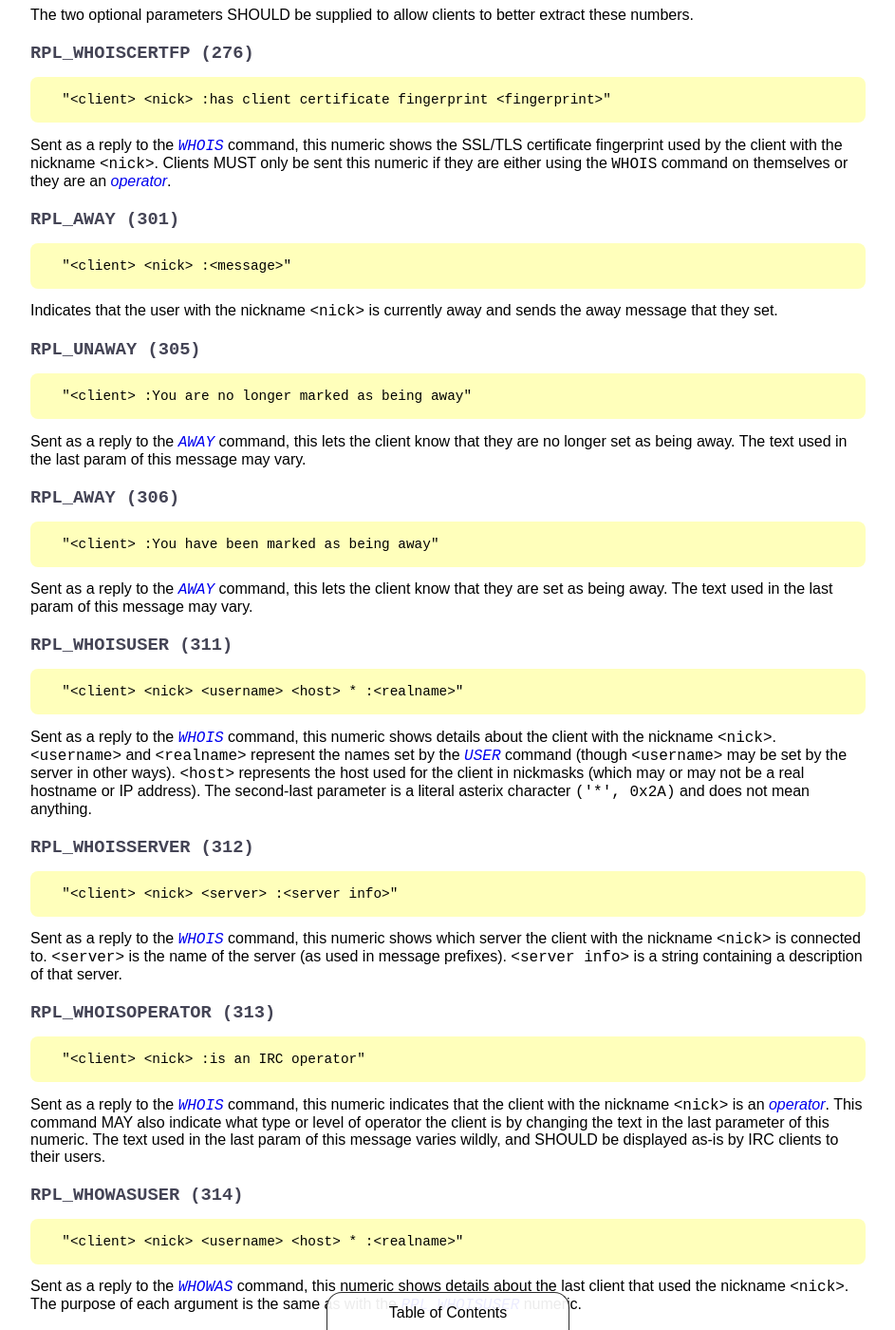
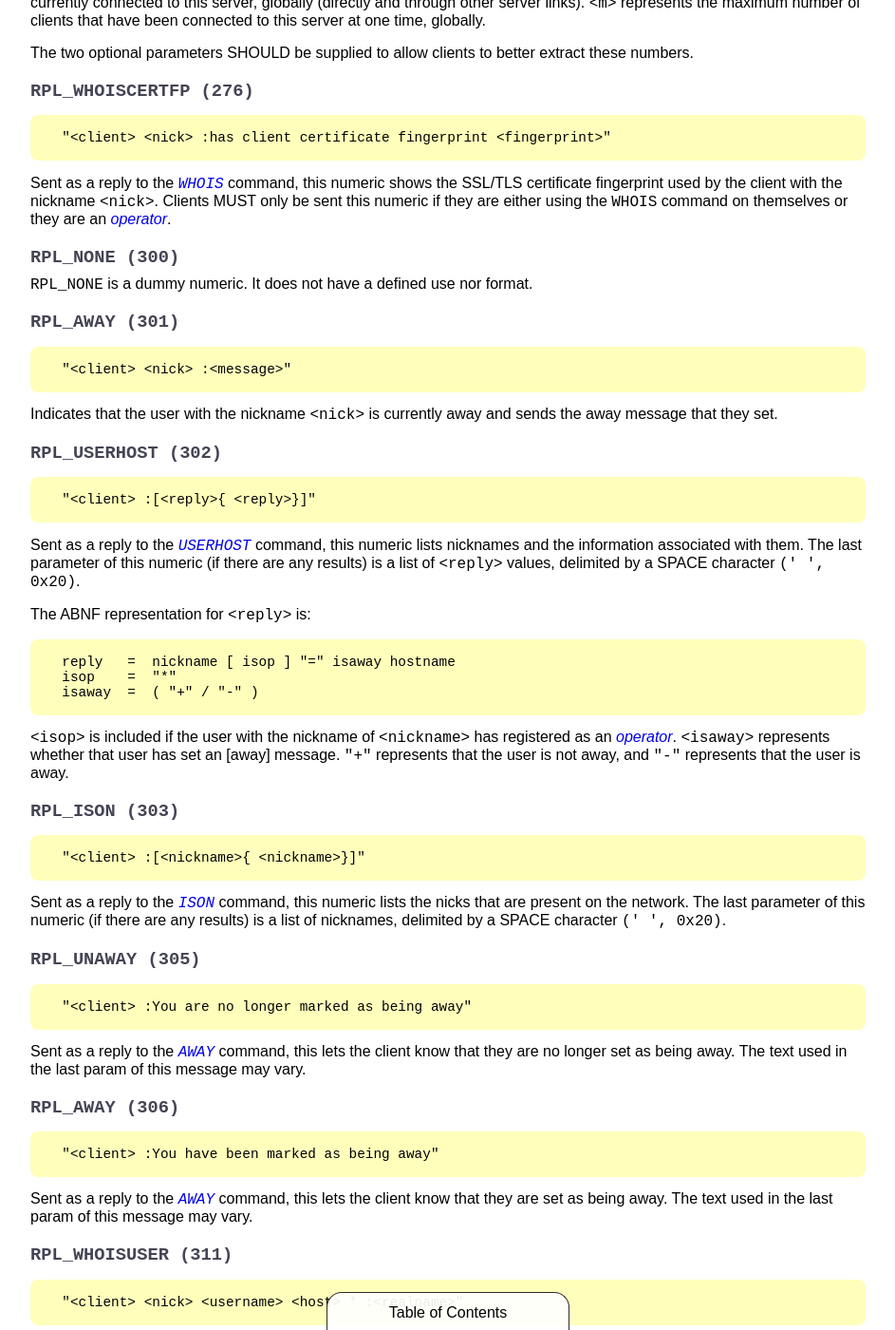
Before and after one commit to ircdocs/modern-irc, a Jekyll site: the page built from index.md, in a window 1280 px wide and 1400 px high, scrolled down 34508 px. Shown: the whole window at 95% size, without its empty margins (168-1111 px from the left). Built offline with Jekyll 4.4.1, drawn with Linux system fonts in a browser that asks for light colours; some of the changed text lies outside the part shown.

Commit message:
numerics: Add a few more, skip RPL_TEXT

```diff
--- a/index.md
+++ b/index.md
@@ -555,7 +555,7 @@ Message Examples:
 
 The `USER` command is used at the beginning of a connection to specify the username and realname of a new user.
 
-It must be noted that `<realname>` must be the last parameter because it may contain space characters, and should be prefixed with a colon (`:`) if required.
+It must be noted that `<realname>` must be the last parameter because it may contain SPACE `(' ',` `0x20)` characters, and should be prefixed with a colon (`:`) if required.
 
 Since it is easy for a client to lie about its username by relying solely on the `USER` command, the use of an "Identity Server" is recommended. This lookup can be performed by the server using the [Ident Protocol](http://tools.ietf.org/html/rfc1413). If the host which a user connects from has such an "Identity Server" enabled, the username is set to that as in the reply from that server. If the host does not have such a server enabled, the username is set to the value of the `<username>` parameter, prefixed by a tilde `('~', 0x7F)` to show that this value is user-set.
 
@@ -621,7 +621,7 @@ This message may also be sent from the server to a client to show that a client
 
 When connections are terminated by a client-sent `QUIT` command, servers SHOULD prepend `<reason>` with the ascii string `"Quit: "` when sending `QUIT` messages to other clients, to represent that this user terminated the connection themselves. This applies even if `<reason>` is empty, in which case the reason sent to other clients SHOULD be just this `"Quit: "` string. However, clients SHOULD NOT change behaviour based on the prefix of `QUIT` message reasons, as this is not required behaviour from servers.
 
-When a netsplit (the disconnecting of two servers) occurs, a `QUIT` message is generated for each client that has exited the network, distributed in the same way as ordinary `QUIT` messages. The `<reason>` on these `QUIT` messages SHOULD be composed of the names of the two servers involved, separated by a space. The first name is that of the server which is still connected and the second name is that of the server which has become disconnected. If servers wish to hide or obscure the names of the servers involved, the `<reason>` on these messages MAY also be the literal ascii string `"*.net *.split"`. Software that implements the IRCv3 [`batch` Extension](http://ircv3.net/specs/extensions/batch-3.2.html) should also look at the [`netsplit` and `netjoin`](http://ircv3.net/specs/extensions/batch/netsplit-3.2.html) batch types.
+When a netsplit (the disconnecting of two servers) occurs, a `QUIT` message is generated for each client that has exited the network, distributed in the same way as ordinary `QUIT` messages. The `<reason>` on these `QUIT` messages SHOULD be composed of the names of the two servers involved, separated by a SPACE `(' ', 0x20)`. The first name is that of the server which is still connected and the second name is that of the server which has become disconnected. If servers wish to hide or obscure the names of the servers involved, the `<reason>` on these messages MAY also be the literal ascii string `"*.net *.split"` (i.e. the two server names are replaced with `"*.net"` and `"*.split"`). Software that implements the IRCv3 [`batch` Extension](http://ircv3.net/specs/extensions/batch-3.2.html) should also look at the [`netsplit` and `netjoin`](http://ircv3.net/specs/extensions/batch/netsplit-3.2.html) batch types.
 
 If a client connection is closed without the client issuing a `QUIT` command to the server, the server MUST distribute a `QUIT` message to other clients informing them of this, distributed in the same was an an ordinary `QUIT` message. Servers MUST fill `<reason>` with a message reflecting the nature of the event which caused it to happen. For instance, `"Ping timeout: 120 seconds"`, `"Excess Flood"`, and `"Too many connections from this IP"` are examples of relevant reasons for closing or for a connection with a client to have been closed.
 
@@ -1229,7 +1229,7 @@ As mentioned in the [numeric replies](#numeric-replies) section, the first param
 
 Clients MUST not fail because the number of parameters on a given incoming numeric is larger than the number of parameters we list for that numeric here. Most IRC servers extends some of these numerics with their own special additions. For example, if a message is listed here as having 2 parameters, and your client receives it with 5 parameters, your client should not fail to parse or handle that message correctly because of the extra parameters.
 
-Optional parameters are surrounded with the standard square brackets `([<optional>])` -- this means clients MUST NOT assume they will receive this parameter from all servers, and that servers SHOULD send this parameter unless otherwise specified.
+Optional parameters are surrounded with the standard square brackets `([<optional>])` -- this means clients MUST NOT assume they will receive this parameter from all servers, and that servers SHOULD send this parameter unless otherwise specified in the numeric description. Parameters and parts of parameters surrounded with curly brackets `({ <repeating>})` may be repeated zero or more times.
 
 Server authors that wish to extend one of the numerics listed here SHOULD make their extension into a [client capability](#capability-negotiation). If your extension would be useful to other client and server software, you should consider submitting it to the [IRCv3 Working Group](http://ircv3.net/) for standardisation.
 
@@ -1384,11 +1384,35 @@ The two optional parameters SHOULD be supplied to allow clients to better extrac
 
 Sent as a reply to the [`WHOIS`](#whois-message) command, this numeric shows the SSL/TLS certificate fingerprint used by the client with the nickname `<nick>`. Clients MUST only be sent this numeric if they are either using the `WHOIS` command on themselves or they are an [operator](#operators).
 
+### `RPL_NONE (300)`
+
+`RPL_NONE` is a dummy numeric. It does not have a defined use nor format.
+
 ### `RPL_AWAY (301)`
 
       "<client> <nick> :<message>"
 
 Indicates that the user with the nickname `<nick>` is currently away and sends the away message that they set.
+
+### `RPL_USERHOST (302)`
+
+      "<client> :[<reply>{ <reply>}]"
+
+Sent as a reply to the [`USERHOST`](#userhost-message) command, this numeric lists nicknames and the information associated with them. The last parameter of this numeric (if there are any results) is a list of `<reply>` values, delimited by a SPACE character `(' ', 0x20)`.
+
+The ABNF representation for `<reply>` is:
+
+      reply   =  nickname [ isop ] "=" isaway hostname
+      isop    =  "*"
+      isaway  =  ( "+" / "-" )
+
+`<isop>` is included if the user with the nickname of `<nickname>` has registered as an [operator](#operators). `<isaway>` represents whether that user has set an [away] message. `"+"` represents that the user is not away, and `"-"` represents that the user is away.
+
+### `RPL_ISON (303)`
+
+      "<client> :[<nickname>{ <nickname>}]"
+
+Sent as a reply to the [`ISON`](#ison-message) command, this numeric lists the nicks that are present on the network. The last parameter of this numeric (if there are any results) is a list of nicknames, delimited by a SPACE character `(' ', 0x20)`.
 
 ### `RPL_UNAWAY (305)`
 
```
